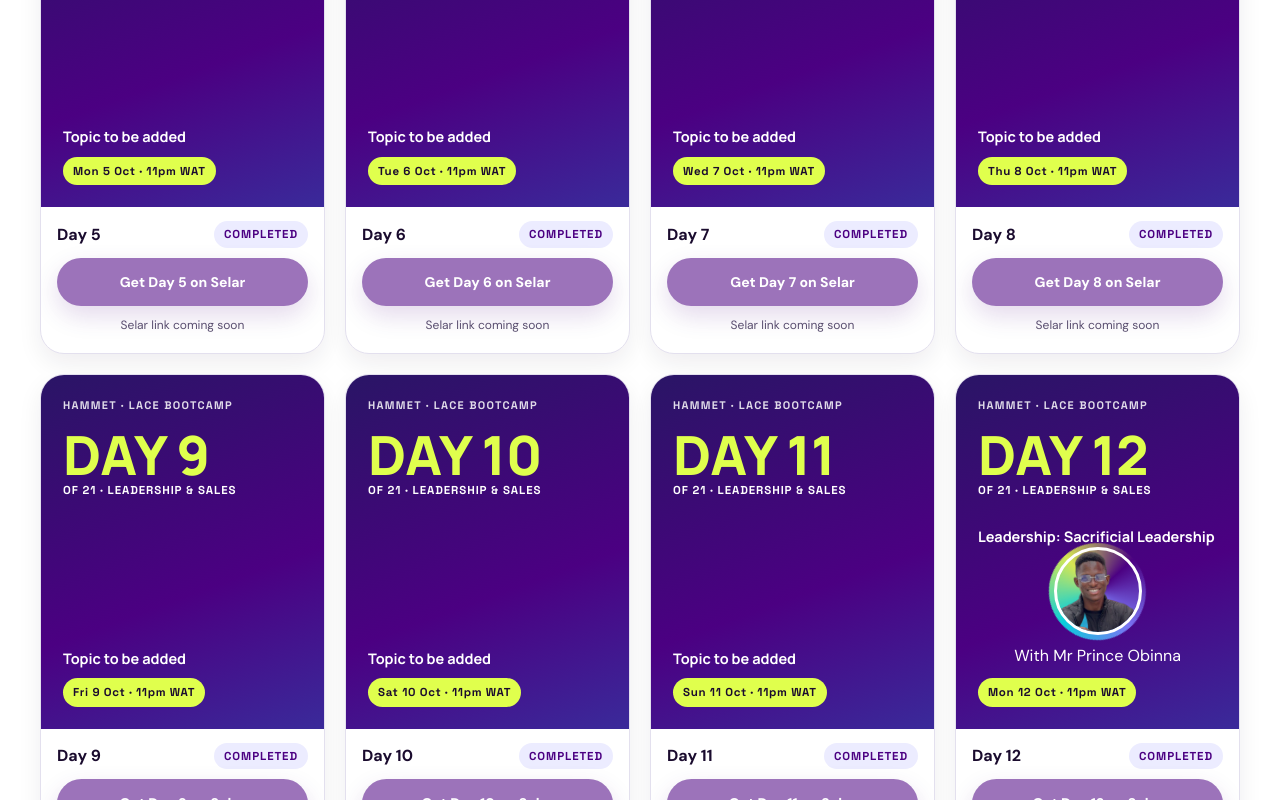
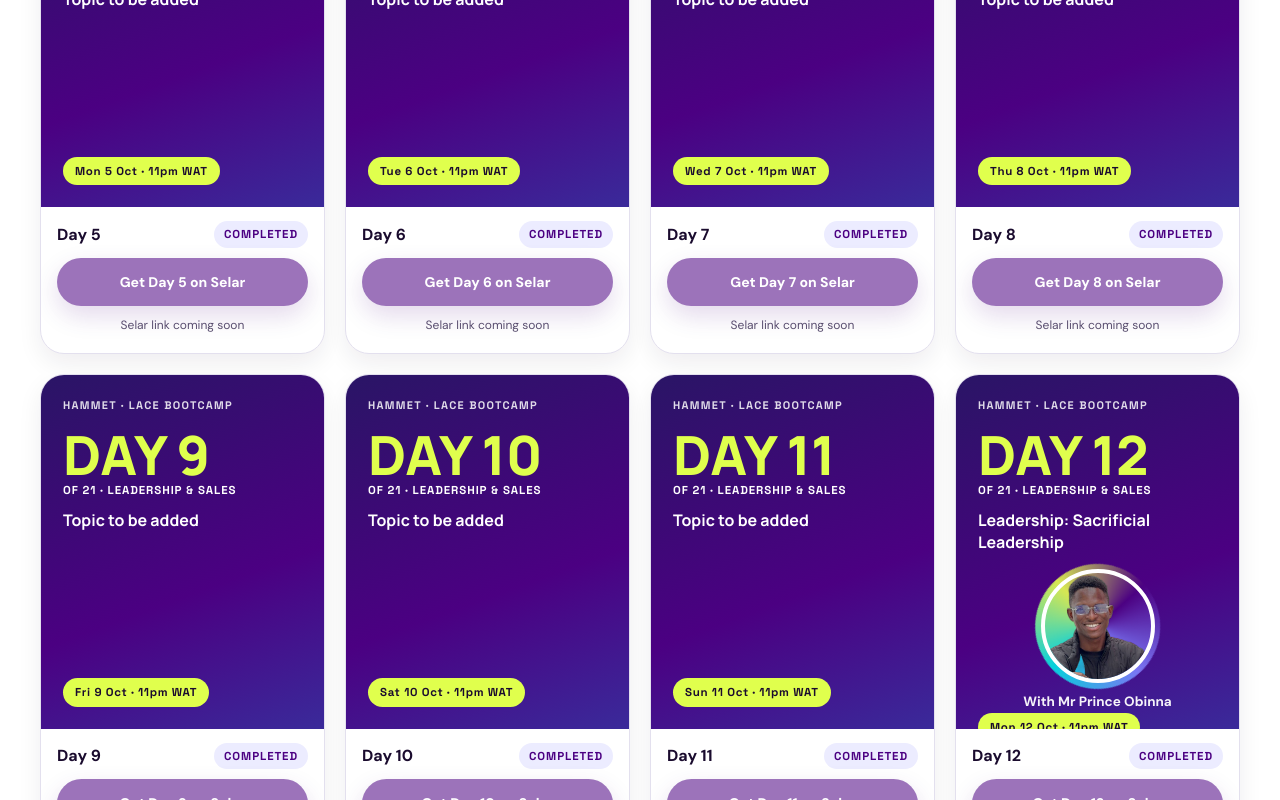
Before and after one commit to hammet-app/hammet-main, a Next.js app: page /bootcamp in a window 1280 px wide. Shown: the part 3160-3960 px from the top of the page. Built offline with nearby package versions, Linux system fonts and the light colour scheme; a web font is replaced by a local one.

Commit message:
Fix mobile menu vertical wrapping, button text visibility in foundation section, and bootcamp day card layout

```diff
--- a/src/app/lace/globals.css
+++ b/src/app/lace/globals.css
@@ -354,17 +354,21 @@ nav.scrolled {
 .menu-btn {
   display: none;
   align-items: center;
-  gap: 8px;
+  justify-content: center;
+  gap: 7px;
   background: var(--paper);
   border: 2px solid var(--indigo);
   color: var(--indigo);
   font-weight: 800;
-  font-size: 14px;
-  padding: 8px 14px;
-  min-height: 44px;
+  font-size: 13.5px;
+  padding: 7px 14px;
+  min-height: 40px;
   border-radius: 999px;
   cursor: pointer;
   font-family: var(--body);
+  white-space: nowrap;
+  flex-shrink: 0;
+  line-height: 1;
 }
 
 .mnav-backdrop {
@@ -433,10 +437,53 @@ nav.scrolled {
   .mnav { display: none !important; }
 }
 
-@media (max-width: 500px) {
+@media (max-width: 640px) {
+  .wrap {
+    width: min(100% - 32px, 1200px);
+  }
+  .nav-in {
+    gap: 8px;
+    padding: 10px 0;
+  }
+  .nav-r {
+    gap: 8px;
+    flex-shrink: 0;
+  }
+  .logo {
+    gap: 8px;
+    min-width: 0;
+  }
+  .logo-t b {
+    font-size: 16px;
+  }
+  .menu-btn {
+    padding: 7px 11px;
+    font-size: 13px;
+    min-height: 38px;
+    gap: 5px;
+  }
+  .nav-in .btn {
+    padding: 8px 12px;
+    font-size: 13px;
+    min-height: 38px;
+    white-space: nowrap;
+    flex-shrink: 0;
+  }
+  .hide-m { display: none; }
+}
+
+@media (max-width: 340px) {
+  .wrap {
+    width: min(100% - 20px, 1200px);
+  }
   .logo-t span { display: none; }
-  .nav-in .btn { padding: 9px 15px; font-size: 13.5px; }
-  .hide-m { display: none; }
+  .menu-btn span:first-child { display: none; }
+  .menu-btn {
+    width: 38px;
+    height: 38px;
+    padding: 0;
+    border-radius: 50%;
+  }
 }
 
 /* ─────────────────────────────────────────────
@@ -2310,20 +2357,41 @@ footer {
 .dfly .tp {
   font-family: var(--display);
   font-weight: 700;
-  font-size: 14.5px;
+  font-size: clamp(14.5px, 3.5vw, 16px);
   line-height: 1.35;
+  margin-top: 14px;
+}
+
+.dfly .sp {
+  margin-top: 16px;
+  display: flex;
+  flex-direction: column;
+  align-items: center;
+  justify-content: center;
+  text-align: center;
+  gap: 8px;
+}
+
+.dfly .sp .av-wrap {
+  --s: 114px;
+}
+
+.dfly .sp span:not(.av-wrap):not(.av-ring):not(.av) {
+  font-size: 13.5px;
+  font-weight: 700;
+  color: #ffffff;
+  opacity: .95;
+}
+
+.dfly .when {
   margin-top: auto;
-}
-
-.dfly .when {
-  margin-top: 10px;
   font-size: 11.5px;
   font-family: var(--label);
   font-weight: 700;
   letter-spacing: .06em;
   background: #E0FF4D;
   color: #1A0B2E;
-  padding: 5px 10px;
+  padding: 5px 12px;
   border-radius: 999px;
   align-self: flex-start;
 }
--- a/src/app/page.tsx
+++ b/src/app/page.tsx
@@ -418,10 +418,13 @@ export default function Home() {
 
               <Link
                 href="https://hammetfoundation.org"
-                className="mt-6 sm:mt-8 inline-flex items-center justify-center gap-2 rounded-full bg-white px-6 py-3.5 text-sm font-bold text-[#3B0764] transition hover:bg-[#67E8F9] w-full sm:w-auto min-h-[44px]"
+                target="_blank"
+                rel="noopener noreferrer"
+                className="mt-6 sm:mt-8 inline-flex items-center justify-center gap-2 rounded-full bg-white px-6 py-3.5 text-sm font-bold !text-[#3B0764] transition hover:bg-[#67E8F9] hover:!text-[#3B0764] w-full sm:w-auto min-h-[44px] shadow-sm"
+                style={{ color: '#3B0764' }}
               >
-                See the Foundation&apos;s work
-                <ArrowUpRight className="h-4 w-4" />
+                <span style={{ color: '#3B0764' }}>See the Foundation&apos;s work</span>
+                <ArrowUpRight className="h-4 w-4 shrink-0" style={{ color: '#3B0764' }} />
               </Link>
             </div>
 
```
